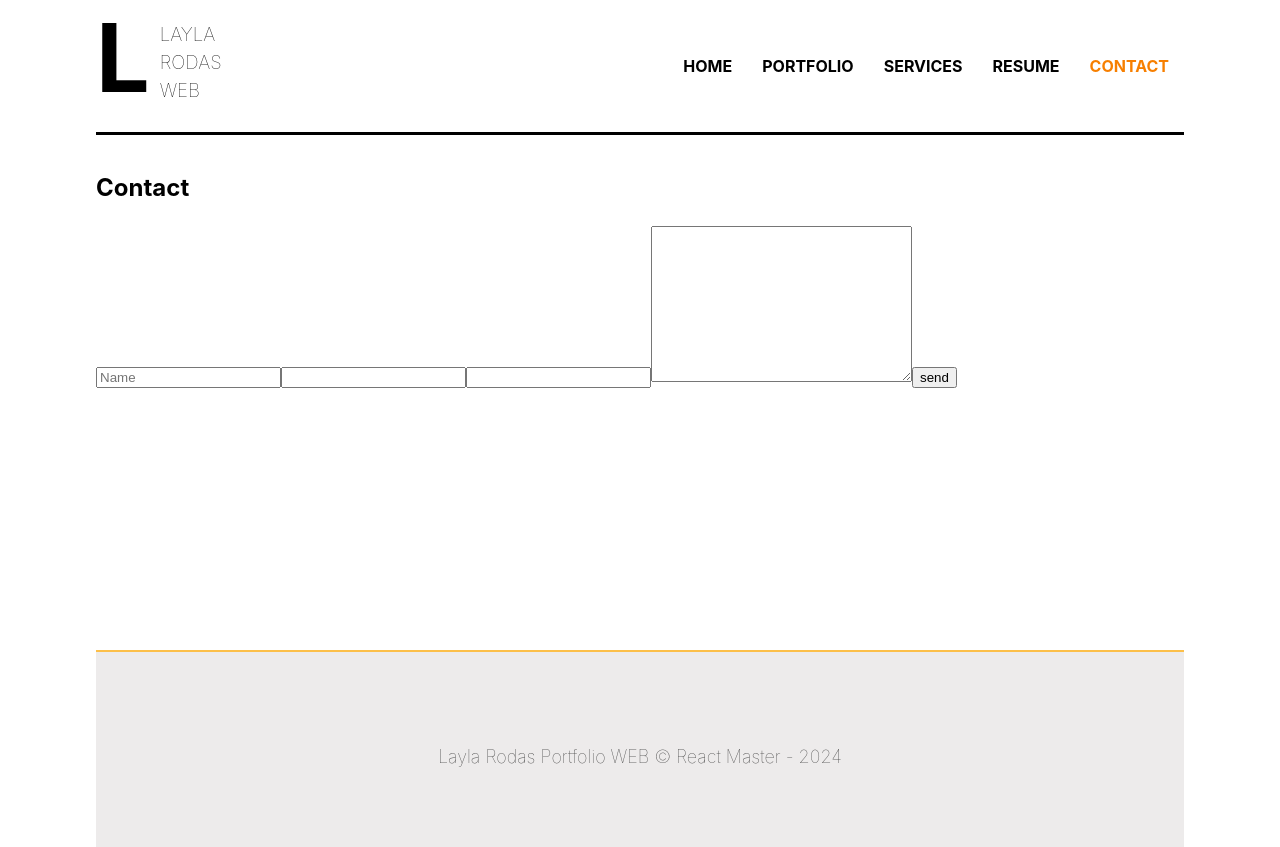
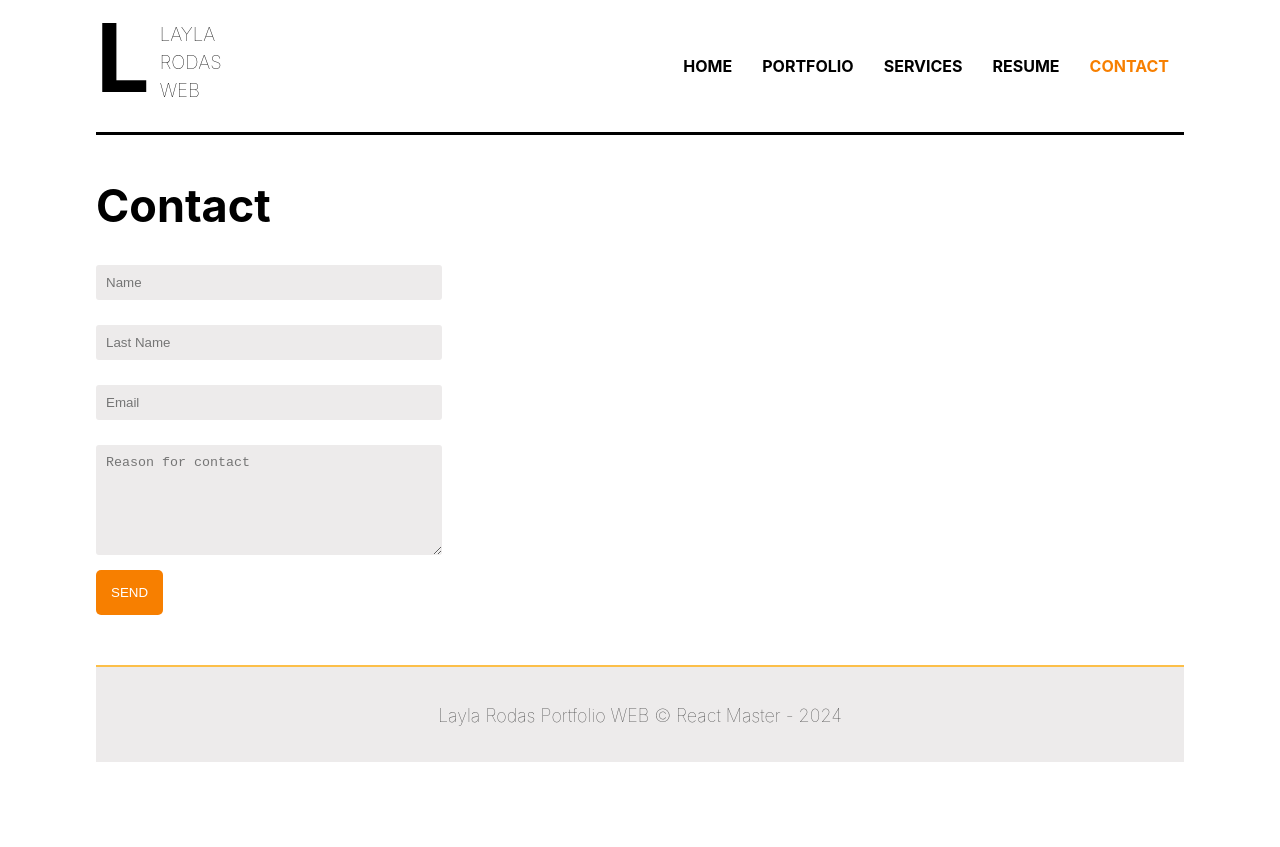
Before and after one commit to laylarodas/portfolio, a React (Vite) app: page /contact in a window 1280 px wide. After the commit the page ends 800 px from the top, so only its background shows below. Built offline with nearby package versions, Linux system fonts and the light colour scheme.

Commit message:
estilos en contact page

```diff
--- a/src/Components/Contact.jsx
+++ b/src/Components/Contact.jsx
@@ -3,14 +3,14 @@ import React from 'react'
 export const Contact = () => {
   return (
     <div className='page'>
-      <h1>Contact</h1>
+      <h1 className='heading'>Contact</h1>
 
       <form action="mailto:layla@layla.com">
         <input type="text" name="name" id="" placeholder='Name'/>
-        <input type="text" name="lastName" id="" />
-        <input type="text" name="email" id="" />
-        <textarea name="description" id="" cols="30" rows="10"></textarea>
-        <input type="submit" name="send" id="" value="send" />
+        <input type="text" name="lastName" id="" placeholder='Last Name'/>
+        <input type="text" name="email" id="" placeholder='Email'/>
+        <textarea name="description" id=""  rows="6" placeholder='Reason for contact'></textarea>
+        <input type="submit" name="send" id="" value="SEND" />
       </form>
     </div>
   )
--- a/src/Components/Portfolio.jsx
+++ b/src/Components/Portfolio.jsx
@@ -3,7 +3,7 @@ import React from 'react'
 export const Portfolio = () => {
   return (
     <div className='page'>
-      <h1>Portfolio</h1>
+      <h1 className='heading'>Portfolio</h1>
     </div>
   )
 }
--- a/src/Components/Resume.jsx
+++ b/src/Components/Resume.jsx
@@ -2,8 +2,8 @@ import React from 'react'
 
 export const Resume = () => {
   return (
-    <div>
-      <h1>Resume</h1>
+    <div className='page'>
+      <h1 className='heading'>Resume</h1>
       <h2>Experiences</h2>
       <h2>Knowledge</h2>
       <h2>Education</h2>
--- a/src/Components/Services.jsx
+++ b/src/Components/Services.jsx
@@ -3,7 +3,7 @@ import React from 'react'
 export const Services = () => {
   return (
     <div className='page'>
-      <h1>Services</h1>
+      <h1 className='heading'>Services</h1>
 
       <section className='services'>
         <article className='service'>
--- a/src/index.css
+++ b/src/index.css
@@ -80,7 +80,7 @@ body {
 }
 
 .content{
-  min-height: 400px;
+  min-height: 200px;
 }
 
 .header li a.actived{
@@ -90,12 +90,12 @@ body {
 .footer{
   text-align: center;
   font-size: 18px;
-  margin-top: 80px;
+  margin-top: 50px;
   border-top: 2px solid #fcbf49;
   padding-top: 45px;
   background: #edebeb;
-  min-height: 150px;
-  line-height: 120px;
+  min-height: 50px;
+  line-height: 8px;
   color: #444;
   font-weight: lighter;
 }
@@ -128,10 +128,13 @@ body {
   transition: all 300ms;
 }
 
+input[type="submit"]:hover,
+button:hover,
 .home a:hover{
   background: #003049;
 }
 
+.page .heading,
 .home .heading{
   font-weight: 500;
   font-size: 38px;
@@ -139,7 +142,37 @@ body {
   margin-bottom: 0px;
 }
 
+.page .heading{
+  font-weight: bold;
+  font-size: 45px;
+}
 
 .home p {
   color: rgb(98, 97, 97);
 }
+
+input[type="text"],
+textarea{
+  display: block;
+  padding: 10px;
+  margin-top: 25px;
+  width: 30%;
+  border: 0px;
+  background: #edebeb;
+  border-radius: 3px;
+}
+
+input[type="submit"],
+button{
+  background: #f77f00;
+  text-decoration: none;
+  font-weight: 400;
+  color: #ffff;
+  padding: 15px;
+  border: 0px;
+  border-radius: 5px;
+  transition: all 300ms;
+  margin-top: 15px;
+  transition: all 300ms;
+  cursor: pointer;
+}
--- a/src/router/Myroutes.jsx
+++ b/src/router/Myroutes.jsx
@@ -6,6 +6,7 @@ import { Resume } from '../Components/Resume';
 import { Contact } from '../Components/Contact';
 import { HeaderNav } from '../Components/layout/HeaderNav';
 import { Footer } from '../Components/layout/Footer';
+import { Services } from '../Components/Services';
 
 export const Myroutes = () => {
   return (
@@ -19,7 +20,7 @@ export const Myroutes = () => {
               <Route path='/' element={<Navigate to="/index" />}></Route>
               <Route path='/index' element={<Index />}></Route>
               <Route path='/portfolio' element={<Portfolio />}></Route>
-              <Route path='/services' element={<Index />}></Route>
+              <Route path='/services' element={<Services />}></Route>
               <Route path='/resume' element={<Resume />}></Route>
               <Route path='/contact' element={<Contact />}></Route>
           </Routes>
```
